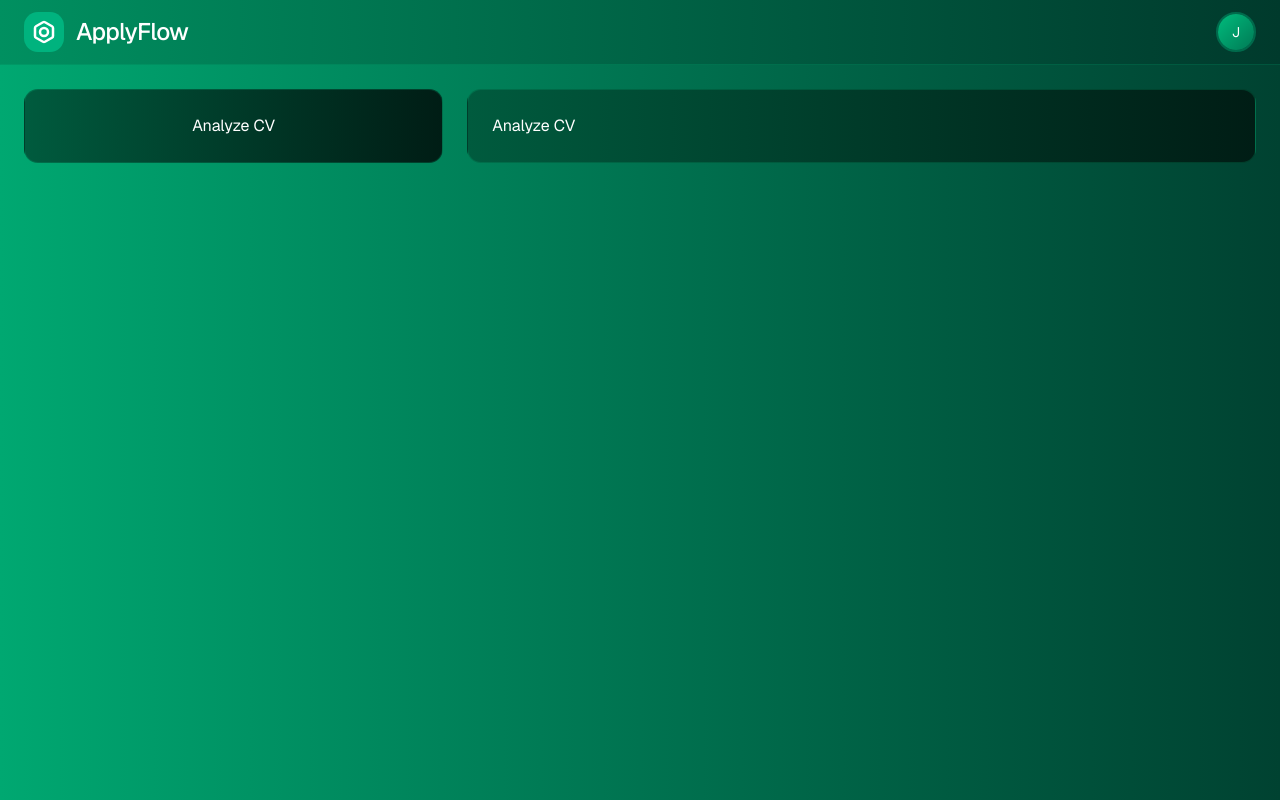
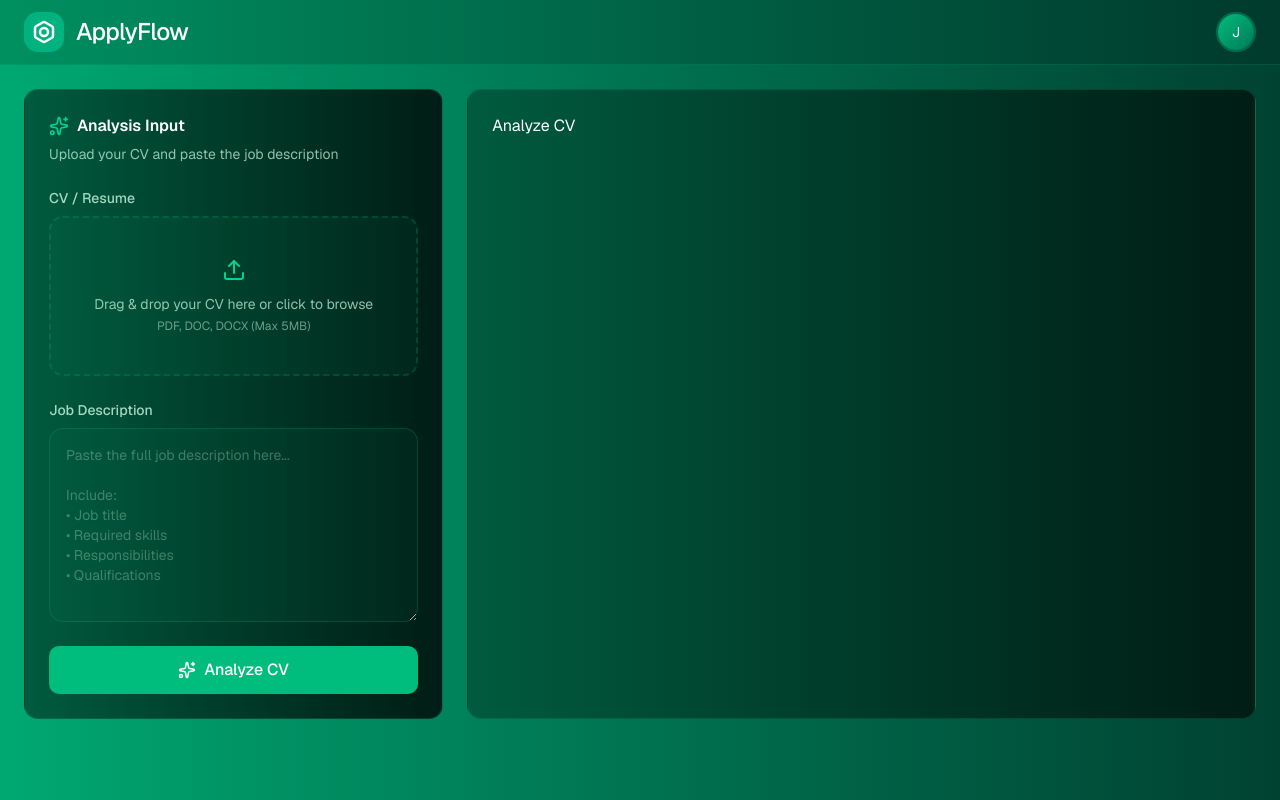
Before and after one commit to Lucreciaaaa/applyflow, a Next.js app: page /analyze in a window 1280 px wide. Built offline with nearby package versions, Linux system fonts and the light colour scheme.

Commit message:
feat(ui): add analysis input card

```diff
--- a/src/app/(app)/layout.tsx
+++ b/src/app/(app)/layout.tsx
@@ -9,7 +9,7 @@ export default function AppLayout({ children }: Props) {
   return (
     <>
       {/* Desktop */}
-      <div className="hidden h-screen flex-col overflow-y-auto lg:flex">
+      <div className="hidden min-h-screen flex-col lg:flex">
         <AppTopbar />
         <AppContent>{children}</AppContent>
       </div>
--- a/src/components/features/analysis/analysis-input.tsx
+++ b/src/components/features/analysis/analysis-input.tsx
@@ -1,6 +1,7 @@
 "use client";
 
 import Card from "@/components/shared/card";
+import { Sparkles, Upload } from "lucide-react";
 
 type InputProps = {
   onSubmit: () => void;
@@ -14,10 +15,64 @@ const AnalysisInput = ({ disabled, onSubmit }: InputProps) => {
 
   return (
     <Card className="flex flex-1 flex-col gap-6">
-      {/* upload */}
-      {/* textarea */}
-      <button onClick={onSubmit} disabled={disabled} className="text-white">
-        Analyze CV
+      {/* Cardheader */}
+      <div className="flex flex-col items-start gap-1.5">
+        <div className="flex items-center gap-2">
+          <Sparkles color="rgb(0, 210, 145)" size={20} strokeWidth={2} />
+          <h4 className="font-semibold text-white">Analysis Input</h4>
+        </div>
+        <p className="text-sm text-emerald-100/70">Upload your CV and paste the job description</p>
+      </div>
+
+      {/* 2. Upload Zone */}
+      <div className="flex flex-col gap-2">
+        <label htmlFor="cv-upload" className="text-sm font-medium text-emerald-100/80">
+          CV / Resume
+        </label>
+
+        <div className="relative flex min-h-40 flex-col items-center justify-center rounded-xl border-2 border-dashed border-emerald-500/20 bg-emerald-500/5 transition-all focus-within:border-emerald-400 focus-within:ring-1 focus-within:ring-emerald-400 hover:border-emerald-500/40">
+          <input
+            type="file"
+            id="cv-upload"
+            className="absolute inset-0 z-10 cursor-pointer opacity-0"
+            accept=".pdf,.doc,.docx"
+          />
+          <div className="flex flex-col items-center gap-3 p-6 text-center">
+            <Upload size={24} color="rgb(0, 210, 145)" />
+            <div className="space-y-1">
+              <p className="text-sm text-emerald-100/70">
+                Drag & drop your CV here or click to browse
+              </p>
+              <p className="text-xs text-emerald-100/50">PDF, DOC, DOCX (Max 5MB)</p>
+            </div>
+          </div>
+        </div>
+      </div>
+
+      {/* Job Description Input */}
+      <div className="flex flex-col gap-2">
+        <label htmlFor="job-description" className="text-sm font-medium text-emerald-100/80">
+          Job Description
+        </label>
+
+        <textarea
+          id="job-description"
+          rows={8}
+          placeholder={`Paste the full job description here...\n\nInclude:\n• Job title\n• Required skills\n• Responsibilities\n• Qualifications`}
+          className="w-full rounded-xl border border-emerald-500/20 bg-emerald-500/5 p-4 text-sm text-white placeholder:text-emerald-100/30 focus:border-emerald-400 focus:ring-1 focus:ring-emerald-400 focus:outline-none"
+        />
+      </div>
+
+      {/* CTA : Analyze CV */}
+      <button
+        aria-busy={disabled}
+        aria-label="Analyze CV with AI"
+        onClick={onSubmit}
+        disabled={disabled} // N'oublie pas de remettre le vrai état ici
+        className="flex w-full items-center justify-center gap-2 rounded-lg bg-emerald-500 py-3 font-medium text-white transition-colors hover:bg-emerald-600 disabled:cursor-not-allowed disabled:opacity-50"
+      >
+        <Sparkles size={18} color="white" strokeWidth={2} />
+        <span>{disabled ? "Analyzing..." : "Analyze CV"}</span>
       </button>
     </Card>
   );
--- a/src/components/layout/app-content.tsx
+++ b/src/components/layout/app-content.tsx
@@ -1,9 +1,7 @@
 const AppContent = ({ children }: { children: React.ReactNode }) => {
   return (
-    <div className="flex h-screen flex-1 flex-row">
-      <main className="flex-1 overflow-auto bg-linear-to-r from-[#00a871] to-[#004231] p-6">
-        {children}
-      </main>
+    <div className="flex flex-1">
+      <main className="flex-1 bg-linear-to-r from-[#00a871] to-[#004231] p-6">{children}</main>
     </div>
   );
 };
```
